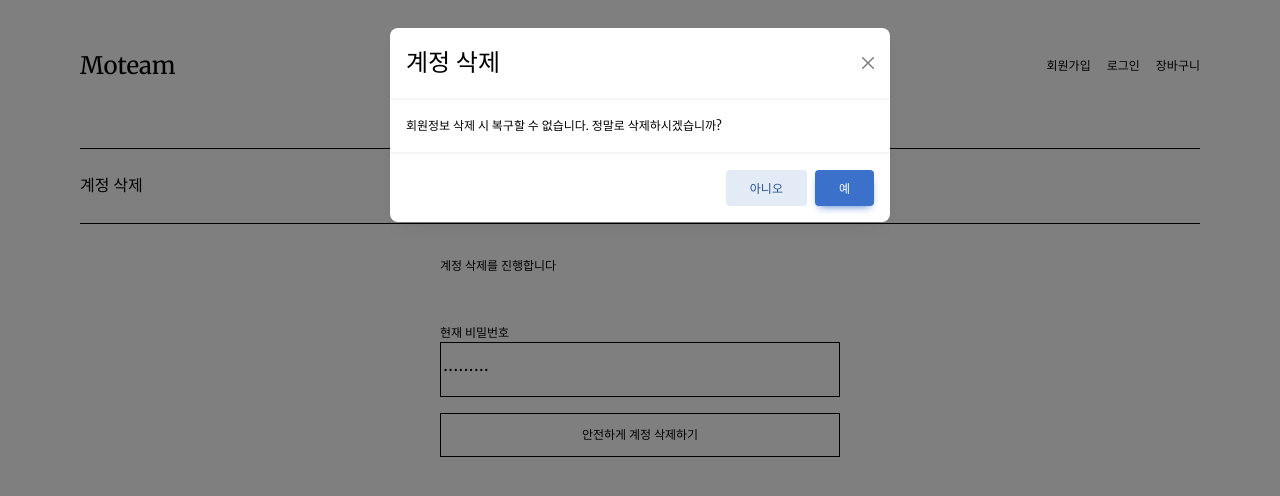
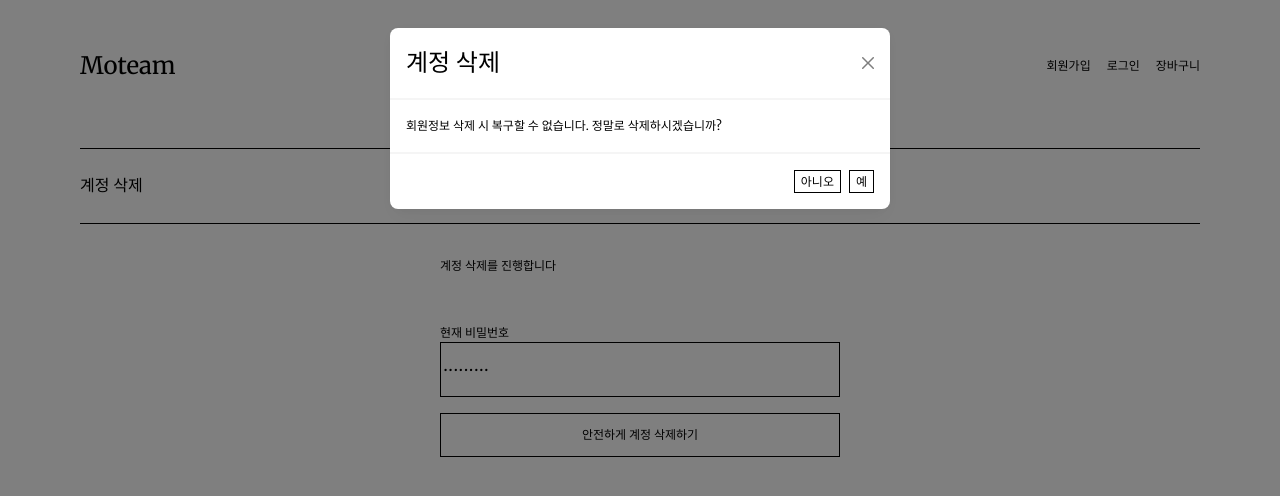
Before and after one commit to anna8481/web_project_1, a React (Create React App) app in the folder front/: page /account/signout in a window 1280 px wide. Both pictures are taken after typing "Sample123" into the empty fields and a click on the button "안전하게 계정 삭제하기". Shown: the top 496 px of the page. Built offline with nearby package versions, Linux system fonts and the light colour scheme.

Commit message:
erase console log

```diff
--- a/front/src/components/Slider.js
+++ b/front/src/components/Slider.js
@@ -1,4 +1,3 @@
-import { Carousel } from 'react-bootstrap';
 import React, { useState, useEffect } from 'react';
 import './Slider.css';
 import * as Api from "../utills/api";
@@ -12,7 +11,6 @@ function Slider() {
         const res = await Api.get("categorylist");
         const data = await res.data;
         setCategory(data);
-        console.log(data);
     };
     useEffect(() => {
         init();
--- a/front/src/pages/admin/OrderManage.js
+++ b/front/src/pages/admin/OrderManage.js
@@ -41,7 +41,7 @@ function OrderManage() {
     }
     const init = async () => {
         const res = await Api.get(`admin/orderslist/all/?page=${page}&perPage=${perPage}`)
-        console.log(res.data)
+        // console.log(res.data)
         setOrders(() => res.data.orders)
         setTotal(() => res.data.total)
     }
--- a/front/src/pages/cart/Cart.js
+++ b/front/src/pages/cart/Cart.js
@@ -44,7 +44,6 @@ function Cart() {
 
     const handleOrder = () => {
         localStorage.getItem("token") ? navigate('/order', { state: { cart } }) : navigate('/login', { state: { redirectUrl: location.pathname + location.search + location.hash } })
-        console.log("cart", cart);
     }
 
     //체크 박스 전체 선택
--- a/front/src/pages/product/ProductAdd.js
+++ b/front/src/pages/product/ProductAdd.js
@@ -78,7 +78,7 @@ function ProductAdd() {
 
     const handleSubmit = async (e) => {
         e.preventDefault();
-        console.log(inputs)
+        // console.log(inputs)
         const validated = validationForm(inputs)
         if (!validated) {
             alert('제품을 추가하려면 빈 칸이 없어야합니다.')
@@ -155,7 +155,7 @@ function ProductAdd() {
 
                     </div>
                     <div>
-                        <button type="submit" className="button" style={{ marginTop: "1rem" }}id="addCategoryButton">제품 추가하기</button>
+                        <button type="submit" className="edit-button" style={{ marginTop: "1rem" }} id="addCategoryButton">제품 추가하기</button>
                     </div>
                 </form>
             </div>
--- a/front/src/pages/user/AccountDelete.js
+++ b/front/src/pages/user/AccountDelete.js
@@ -56,12 +56,12 @@ function AccountDelete() {
                     </Modal.Header>
                     <Modal.Body>회원정보 삭제 시 복구할 수 없습니다. 정말로 삭제하시겠습니까?</Modal.Body>
                     <Modal.Footer>
-                        <Button variant="secondary" onClick={handleClose}>
+                        <button className='edit-button' onClick={handleClose}>
                             아니오
-                        </Button>
-                        <Button variant="primary" type="submit" onClick={handleSubmit}>
+                        </button>
+                        <button className='edit-button' type="submit" onClick={handleSubmit}>
                             예
-                        </Button>
+                        </button>
                     </Modal.Footer>
                 </Modal>
 
--- a/front/src/pages/user/Login.js
+++ b/front/src/pages/user/Login.js
@@ -45,7 +45,7 @@ function Login() {
             }
 
 
-            console.log(response)
+            // console.log(response)
         } catch (err) {
             alert("이메일 또는 비밀번호가 일치하지 않습니다.")
         }
--- a/front/src/utills/Postcode.js
+++ b/front/src/utills/Postcode.js
@@ -19,11 +19,7 @@ const Postcode = ({ setInputs, formData, setFormData }) => {
             fullAddress += (extraAddress !== '' ? ` (${extraAddress})` : '');
         }
 
-        console.log(fullAddress)
-        console.log(data.zonecode)
-
-        if(typeof setFormData === 'function')
-        {
+        if (typeof setFormData === 'function') {
             setFormData({
                 ...formData,
                 address: {
@@ -34,8 +30,7 @@ const Postcode = ({ setInputs, formData, setFormData }) => {
         }
 
         // 배송지 정보 변경 Code
-        if(typeof setInputs === 'function')
-        {
+        if (typeof setInputs === 'function') {
             setInputs(prev => ({
                 ...prev,
                 postalCode: data.zonecode,
--- a/front/src/utills/api.js
+++ b/front/src/utills/api.js
@@ -4,10 +4,10 @@ const serverUrl =
     process.env.REACT_APP_API_URL + "/api/";
 
 async function get(endpoint) {
-    console.log(
-        `%cGET 요청 ${serverUrl + endpoint}`,
-        "color: #a25cd1;"
-    );
+    // console.log(
+    //     `%cGET 요청 ${serverUrl + endpoint}`,
+    //     "color: #a25cd1;"
+    // );
 
     return axios.get(serverUrl + endpoint, {
         // JWT 토큰을 헤더에 담아 백엔드 서버에 보냄.
@@ -21,8 +21,8 @@ async function post(endpoint, data) {
     // JSON.stringify 함수: Javascript 객체를 JSON 형태로 변환함.
     // 예시: {name: "Kim"} => {"name": "Kim"}
     const bodyData = JSON.stringify(data);
-    console.log(`%cPOST 요청: ${serverUrl + endpoint}`, "color: #296aba;");
-    console.log(`%cPOST 요청 데이터: ${bodyData}`, "color: #296aba;");
+    // console.log(`%cPOST 요청: ${serverUrl + endpoint}`, "color: #296aba;");
+    // console.log(`%cPOST 요청 데이터: ${bodyData}`, "color: #296aba;");
 
     return axios.post(serverUrl + endpoint, bodyData, {
         headers: {
@@ -36,8 +36,8 @@ async function patch(endpoint, data) {
     // JSON.stringify 함수: Javascript 객체를 JSON 형태로 변환함.
     // 예시: {name: "Kim"} => {"name": "Kim"}
     const bodyData = JSON.stringify(data);
-    console.log(`%cPUT 요청: ${serverUrl + endpoint}`, "color: #059c4b;");
-    console.log(`%cPUT 요청 데이터: ${bodyData}`, "color: #059c4b;");
+    // console.log(`%cPUT 요청: ${serverUrl + endpoint}`, "color: #059c4b;");
+    // console.log(`%cPUT 요청 데이터: ${bodyData}`, "color: #059c4b;");
 
     return axios.patch(serverUrl + endpoint, bodyData, {
         headers: {
@@ -50,7 +50,7 @@ async function patch(endpoint, data) {
 // 아래 함수명에 관해, delete 단어는 자바스크립트의 reserved 단어이기에,
 // 여기서는 우선 delete 대신 del로 쓰고 아래 export 시에 delete로 alias 함.
 async function del(endpoint, params = "") {
-    console.log(`DELETE 요청 ${serverUrl + endpoint + "/" + params}`);
+    // console.log(`DELETE 요청 ${serverUrl + endpoint + "/" + params}`);
     return axios.delete(serverUrl + endpoint + "/" + params, {
         headers: {
             Authorization: `Bearer ${localStorage.getItem("token")}`,
```
Also changed, not shown: front/src/pages/user/AccountSecurity.js (+1 -6 lines). Lines whose indentation alone changed are shown as unchanged.
